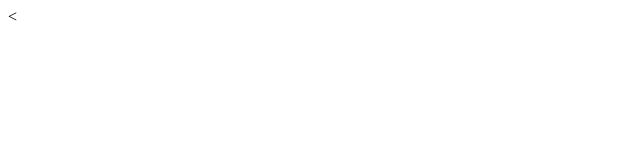
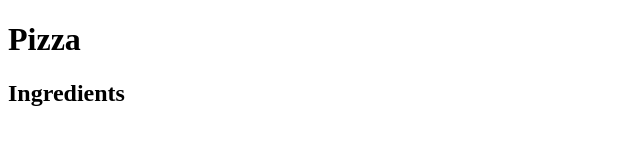
Before and after one commit to ahmadseptianto9/FavouriteFood, a plain HTML site: page index.html in a window 1280 px wide. Shown: the whole page, without its empty margins (0-640 px from the left). Drawn offline with Linux system fonts and the light colour scheme.

Commit message:
Update index.html

```diff
--- a/index.html
+++ b/index.html
@@ -2,6 +2,9 @@
 <html>
   <head>
     <title>Favourite Food</title>
-    <
+    <link rel="stylesheet" href="style.css">
+    <h1>Pizza</h1>
+    <h2>Ingredients</h2>
+    <img src="">
   </head>
 </html>
```
